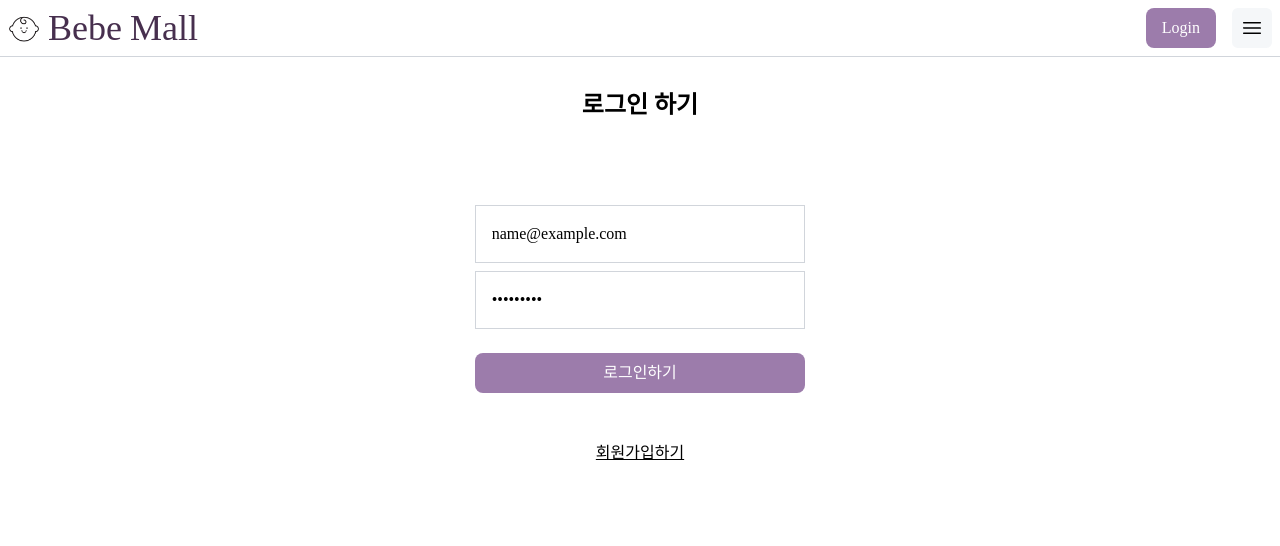
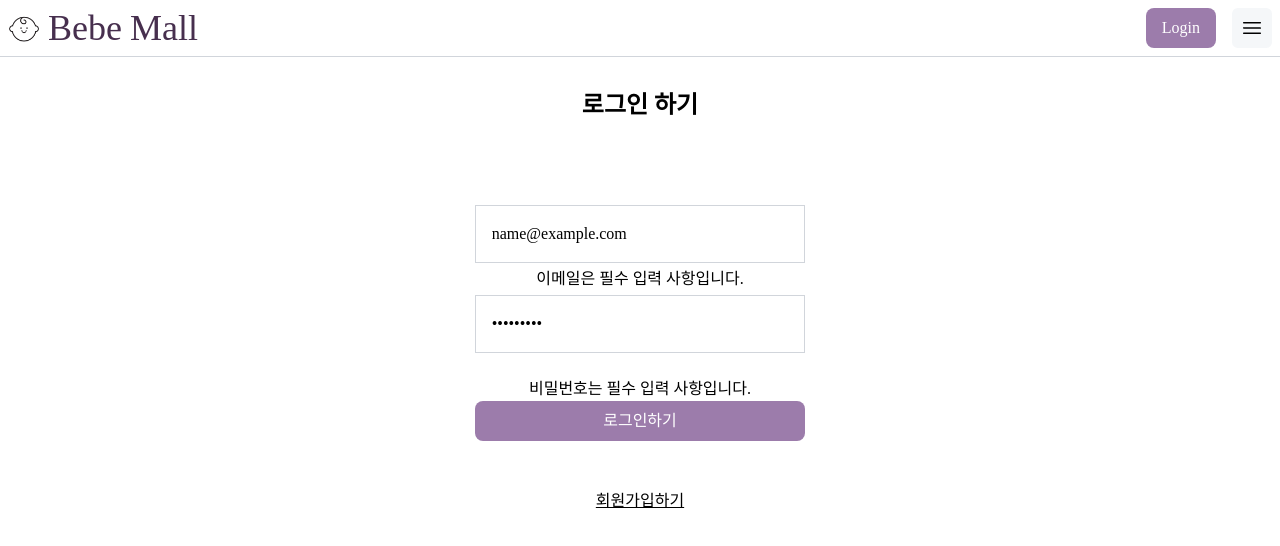
Before and after one commit to tae2seat/bebe-mall, a React (Vite) app: page /login in a window 1280 px wide. Both pictures are taken after typing "name@example.com", "Sample123" into the empty fields and a click on the button "로그인하기". Shown: the top 546 px of the page. Built offline with nearby package versions, Linux system fonts and the light colour scheme; no server answers; a web font is replaced by a local one.

Commit message:
login validation

```diff
--- a/src/pages/Join.jsx
+++ b/src/pages/Join.jsx
@@ -33,7 +33,6 @@ export default function Join() {
   };
 
   const join = async (e) => {
-    e.preventDefault();
     try {
       const response = await authApi.post("/join", {
         name,
--- a/src/pages/Login.jsx
+++ b/src/pages/Login.jsx
@@ -4,10 +4,16 @@ import { authApi } from "../axios/index";
 import { useDispatch } from "react-redux";
 import { useNavigate } from "react-router-dom";
 import { login } from "../redux/slices/authSlice";
+import { useForm } from "react-hook-form";
 
 export default function Login() {
   const dispatch = useDispatch();
   const navigate = useNavigate();
+  const {
+    register,
+    handleSubmit,
+    formState: { errors },
+  } = useForm();
 
   const [email, setEmail] = useState("");
   const [password, setPassword] = useState("");
@@ -19,8 +25,7 @@ export default function Login() {
     setPassword(e.target.value);
   };
 
-  const handleSubmitLogin = async (e) => {
-    e.preventDefault(); // 이벤트의 기본 동작을 중지시키는 메서드, 이룰 호출하면 이벤트에 대한 기본 동작이 실행되지 않고, 원하는 동작 수행 가능
+  const login = async (e) => {
     try {
       //try-catch 문을 사용하면 예기치 않은 상황이 발생할 때 모니커링 할 수 있고 적절하게 처리할 수 있음
       const response = await authApi.post("/login", {
@@ -44,20 +49,33 @@ export default function Login() {
   return (
     <div className="flex flex-col mx-auto md:w-1/3  text-center">
       <h2 className="text-2xl font-bold py-8">로그인 하기</h2>
-      <form className="flex flex-col p-12" onSubmit={handleSubmitLogin}>
+      <form className="flex flex-col p-12" onSubmit={handleSubmit(login)}>
         <input
           type="email"
+          {...register("email", {
+            required: "이메일은 필수 입력 사항입니다.",
+            pattern: {
+              value: /^[A-Za-z0-9._%+-]+@[A-Za-z0-9.-]+\.[A-Za-z]{2,}$/,
+              message: "유효한 이메일 주소를 입력해주세요.",
+            },
+          })}
           name="이메일"
           placeholder="이메일"
           onChange={handleChangeEmail}
         />
+        {errors.email && <p>{errors.email.message}</p>}
         <input
           className="mb-6"
           type="password"
+          {...register("password", {
+            required: "비밀번호는 필수 입력 사항입니다.",
+            minLength: { value: 8, message: "8글자 이상 써주세요." },
+          })}
           name="비밀번호"
           placeholder="비밀번호"
           onChange={handleChangePassword}
         />
+        {errors.password && <p>{errors.password.message}</p>}
         <Button text="로그인하기" />
       </form>
       <button className="underline" onClick={handleClickJoin}>
```
